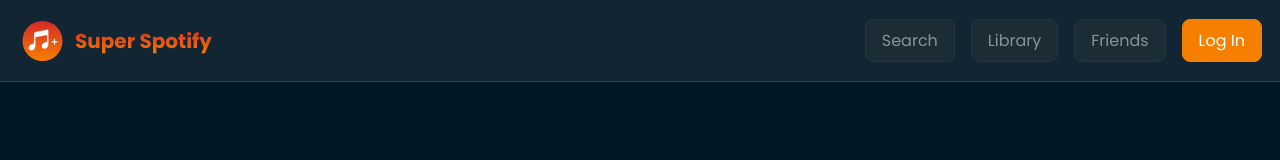
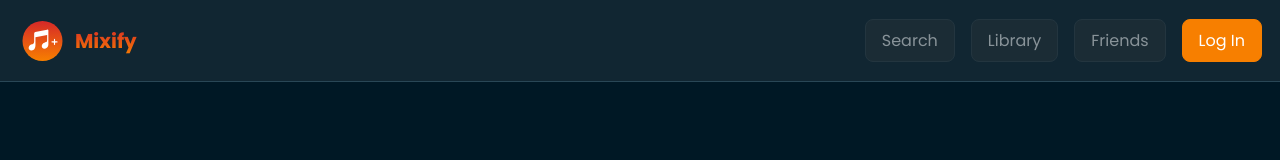
Before and after one commit to StefanTodoran/better-spotify, a React (Vite) app: page / in a window 1280 px wide. Shown: the top 160 px of the page. Built offline with nearby package versions, Linux system fonts and the light colour scheme.

Commit message:
changed name

```diff
--- a/index.html
+++ b/index.html
@@ -5,7 +5,7 @@
   <meta charset="UTF-8" />
   <link rel="icon" type="image/svg+xml" href="/logo.svg" />
   <meta name="viewport" content="width=device-width, initial-scale=1.0" />
-  <title>Super Spotify</title>
+  <title>Mixify</title>
 
   <link rel="preconnect" href="https://fonts.googleapis.com">
   <link rel="preconnect" href="https://fonts.gstatic.com" crossorigin>
--- a/src/components/Header.tsx
+++ b/src/components/Header.tsx
@@ -53,7 +53,7 @@ export default function Header({
           }}
         >
           <Logo className="logo" />
-          <h1 className="title">Super Spotify</h1>
+          <h1 className="title">Mixify</h1>
         </a>
 
         {/* NAV BUTTONS */}
```
